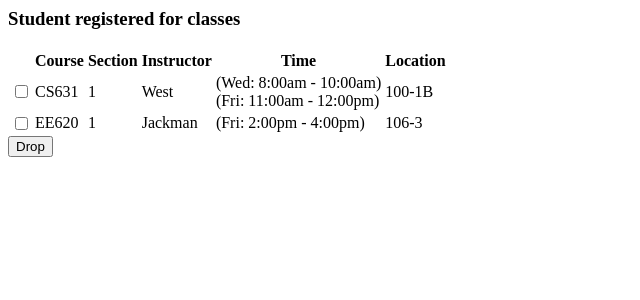
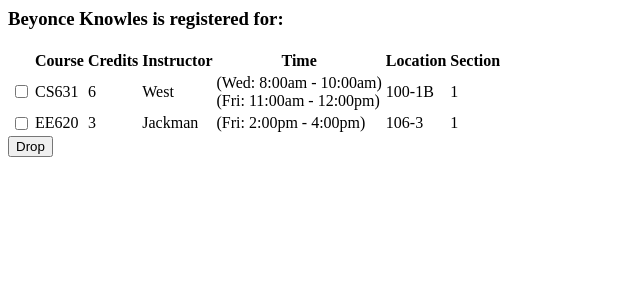
Before and after one commit to siwest/University-Registration-System, a Django app: page /registration/student/123456789 in a window 1280 px wide. Shown: the top 300 px of the page, without its empty margins (0-640 px from the left). Run offline with Django 3.2, Linux system fonts and the light colour scheme; data comes from the database, SQL or seed files in the repository.

Commit message:
Adds credits to student's registered section list.

```diff
--- a/templates/registration/student_section.html
+++ b/templates/registration/student_section.html
@@ -1,12 +1,12 @@
-<h3>Student registered for classes</h3>
+<h3>{{student.first_name}} {{student.last_name}} is registered for: </h3>
 <form>
 	<table>
-	<th></th><th>Course</th><th>Section</th><th>Instructor</th><th>Time</th><th>Location</th>
+	<th></th><th>Course</th><th>Credits</th><th>Instructor</th><th>Time</th><th>Location</th><th>Section</th>
 	{% for section in student.section_set.all %}
 	<tr>
 		<td><input type="checkbox" name="class_section" value="{{ section.id }}"></td>
 		<td>{{section.course.department.code}}{{section.course.number}}</td>
-		<td>{{ section.number }}</td>
+		<td>{{section.course.credit}}</td>
 		<td>{{section.faculty.staff.last_name}}</td>
 		<td>
 			{% for time_slot in section.time_slot.all %}
@@ -16,6 +16,7 @@
 		<td>
 			{{section.location.building}}-{{section.location.room}}
 		</td>
+		<td>{{ section.number }}</td>
 	</tr>
 	{% endfor%}
 	</table>
```
